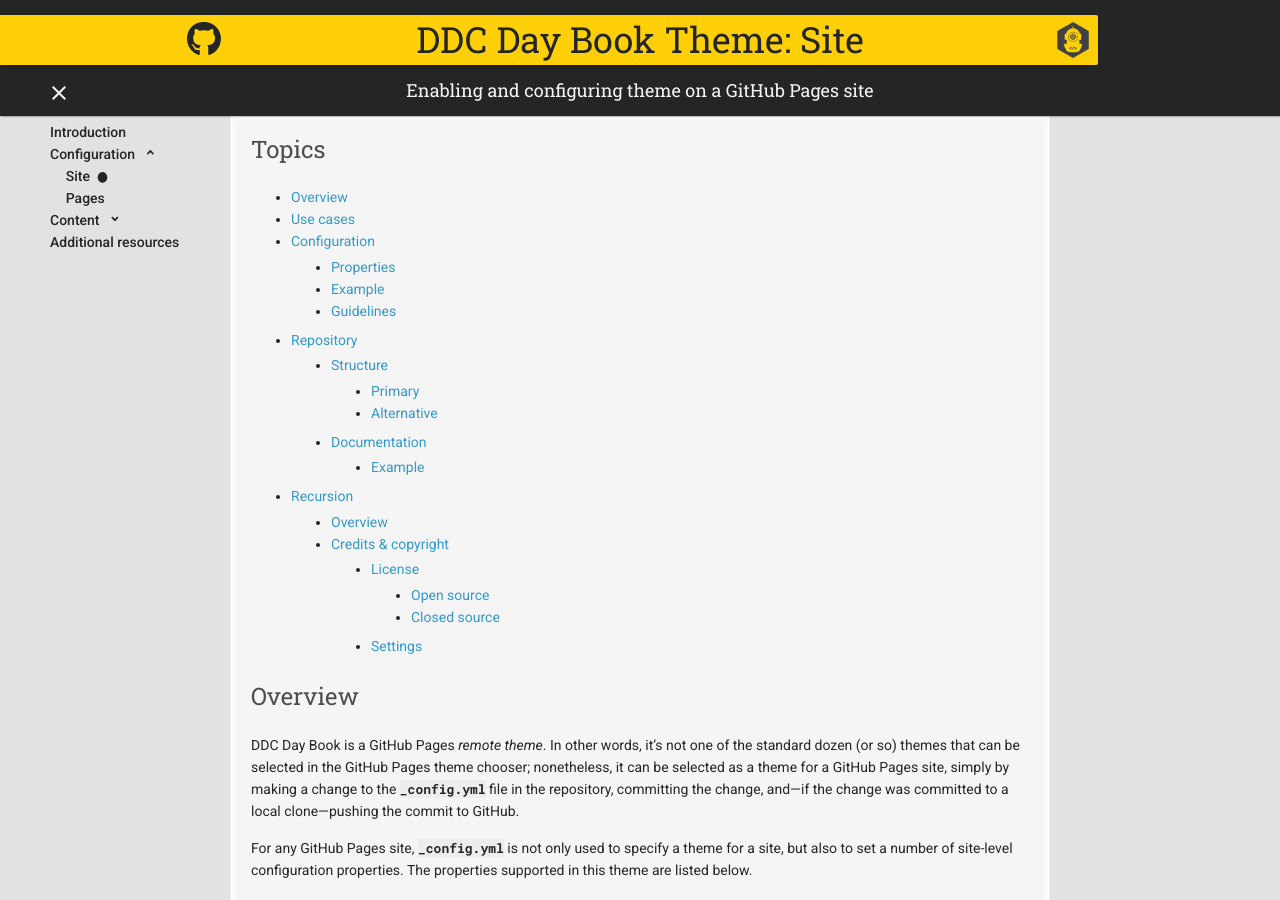
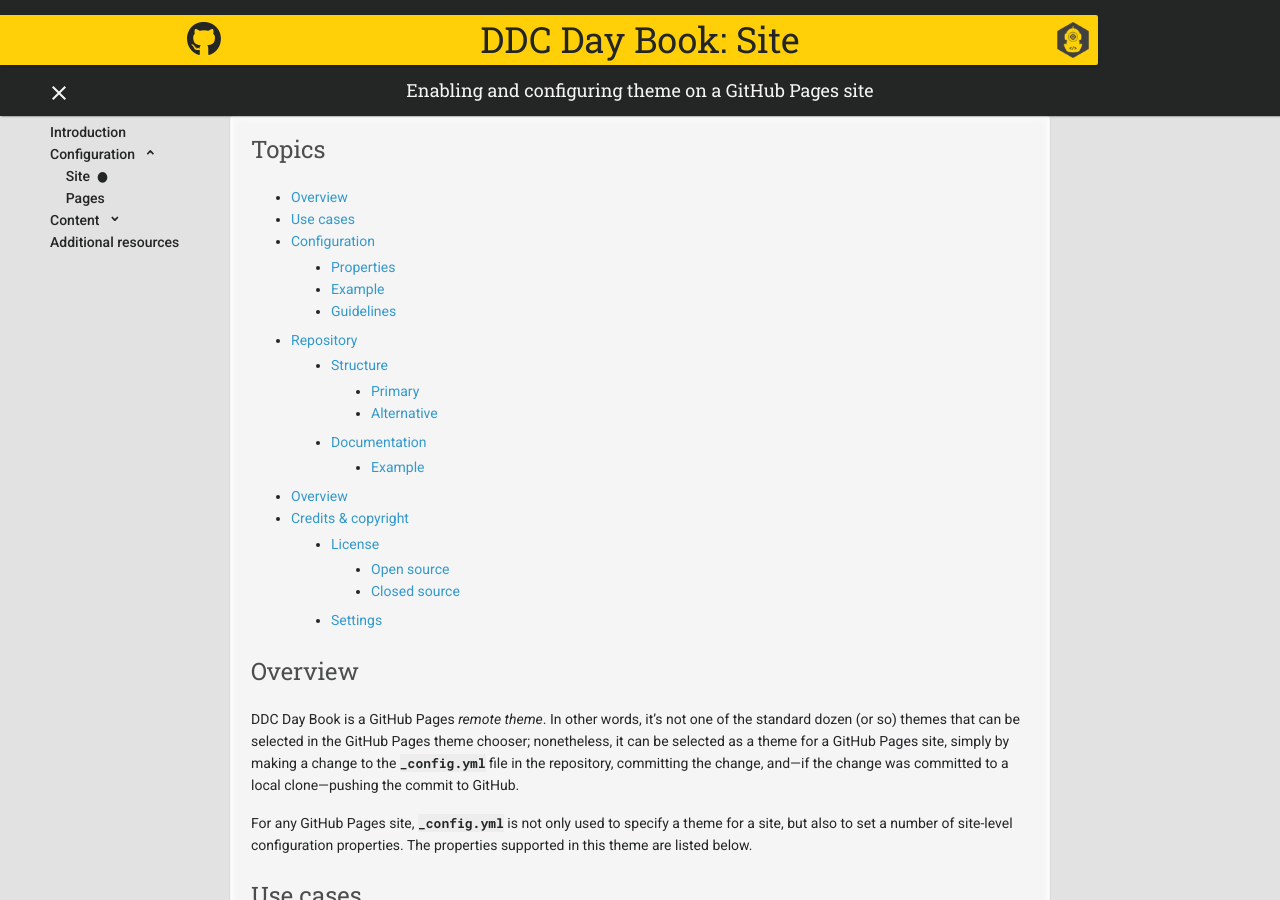
Before and after one commit to ddc-java/ddc-day-book, a Jekyll site: the page built from configuration/site.md, in a window 1280 px wide and 900 px high. Built offline with Jekyll 4.4.1, drawn with Linux system fonts in a browser that asks for light colours; nearby versions of some CDN libraries; our own code applies the rules of GitHub Pages for plain Markdown files.

Commit message:
Cleanup before tag

```diff
--- a/_config.yml
+++ b/_config.yml
@@ -1,4 +1,4 @@
-title: DDC Day Book Theme
+title: DDC Day Book
 description: "Theme for Deep Dive Coding Java + Android Bootcamp curricular content—especially modules with several pages—hosted on GitHub Pages."
 
 author: # Author information displayed/linked in the footer, alongside DDC link.
@@ -11,11 +11,6 @@
 repository_link: # Omit for default value (true) of repository_link.enabled.
   enabled: true # Set this to false if repository link is not wanted on a public repository.
 
-heading_navigator: # Omit for default value (true) of heading_navigator.enabled.
-  enabled: true # Set this to false if intra-page navigator is not wanted.
-  from: # Set this to an explicit value if the navigator should start at a heading level other than 2 (inclusive).
-  to: # Set this to an explicit value if the navigator should end at a heading level other than 2 (inclusive).
-
 page_navigator: # Omit for default value (false) of page_navigator.enabled.
   enabled: true # Set this to false if an inter-page navigator is not wanted.
 
@@ -24,6 +19,7 @@
 
 google_analytics: # Tracking ID, e.g. "UA-000000-01"; ignore if Google Analytics not needed.
 
+# Example data hash list used in documentation
 assignment:
 - Format: "Java Gradle project"
 - Value:
--- a/configuration/site.md
+++ b/configuration/site.md
@@ -190,6 +190,7 @@
 When viewing the repository in GitHub, this is displayed as
 
 > # Recursion
+> {:.no_toc}
 >
 > ## Overview
 >
```
